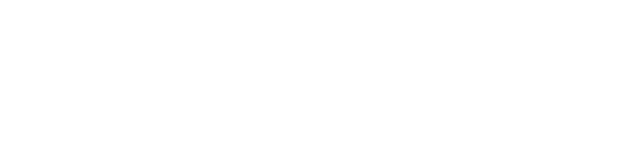
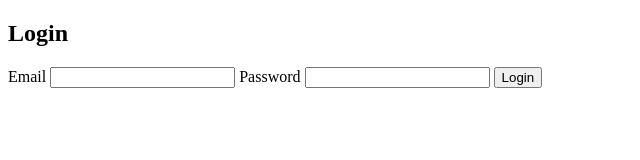
Before and after one commit to gSchool/responsive-login-page, a plain HTML site: page index.html in a window 1280 px wide. Shown: the whole page, without its empty margins (0-640 px from the left). Drawn offline with Linux system fonts and the light colour scheme; files whose address does not match are found by name.

Commit message:
add form inputs

```diff
--- a/index.html
+++ b/index.html
@@ -9,11 +9,15 @@
   <body>
 
     <section>
+      <h1>Login</h1>
       <form>
-
+        <label for='email'>Email</label>
+        <input type='email' />
+        <label for='password'>Password</label>
+        <input type='password' />
+        <input type='submit' value='Login' />
       </form>
     </section>
-
 
     <script src='js/jquery-2.2.0.min.js'></script>
     <script src='main.js'></script>
```
